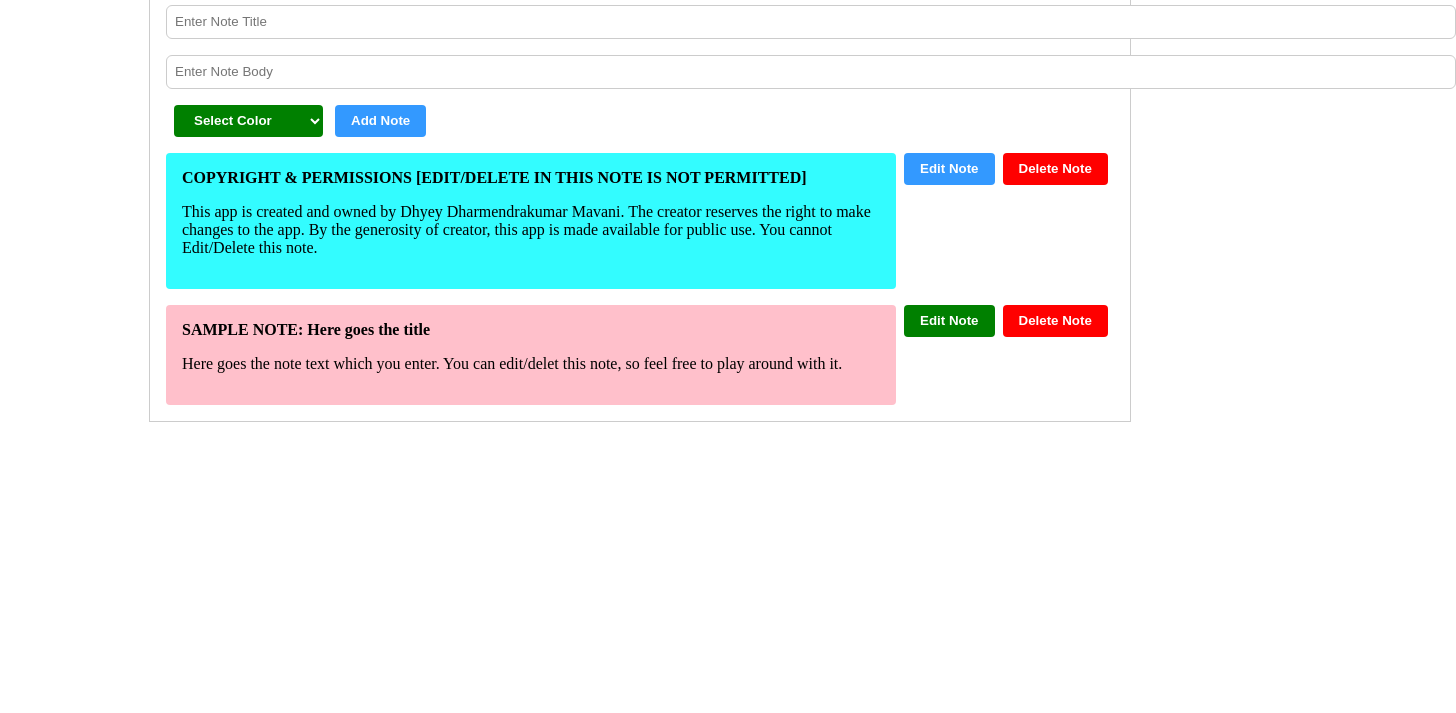
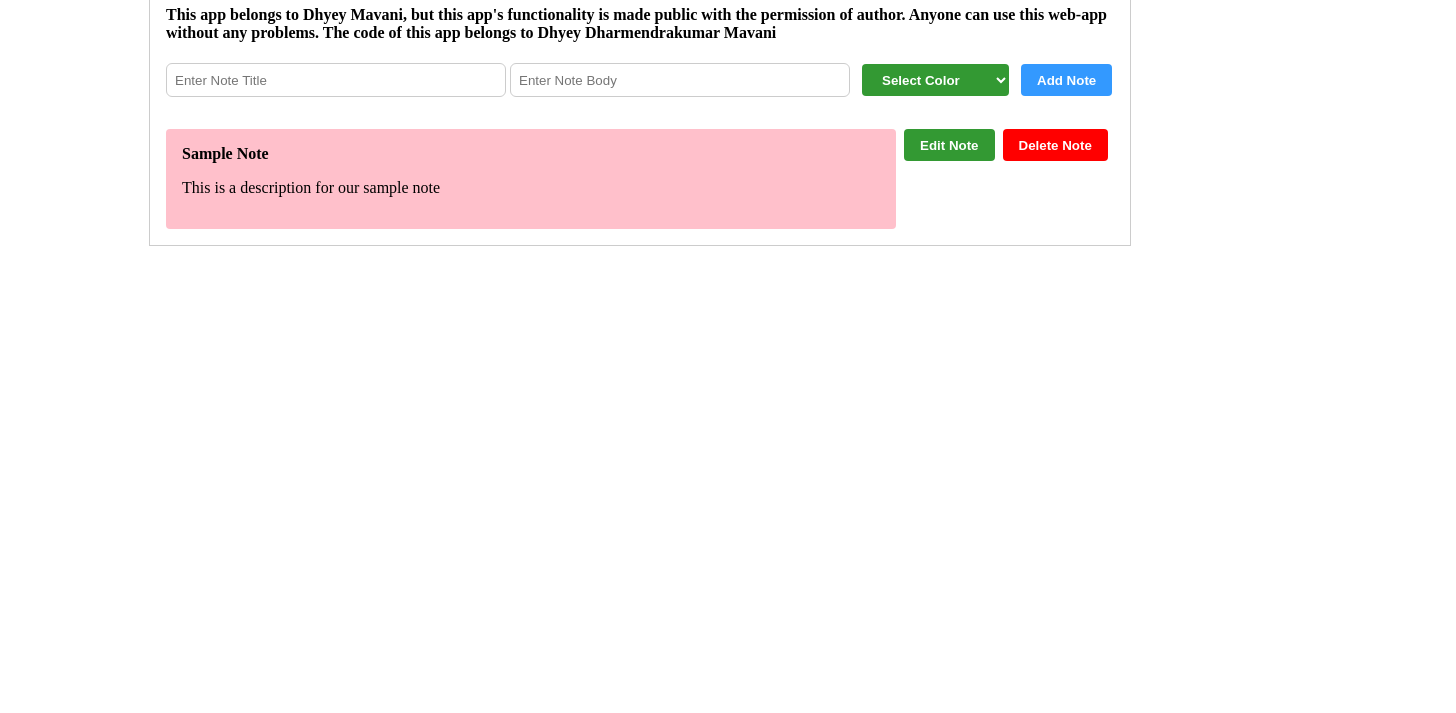
Before and after one commit to DhyeyMavani2003/Note-App, a plain HTML site: page index.html in a window 1280 px wide. Shown: the part 87-800 px from the top of the page, 1456 px wide, since content can reach past the window. Drawn offline with Linux system fonts and the light colour scheme.

Commit message:
Completed the Notes app functionalities

```diff
--- a/index.html
+++ b/index.html
@@ -2,39 +2,29 @@
 <html lang="en">
 <head>
 	<meta charset="UTF-8">
-    <meta http-equiv="X-UA-Compatible" content="IE=edge">
 	<meta name="viewport" content="width=device-width, initial-scale=1.0">
-    <link rel = "stylesheet" href = "styles.css">
-    <title>Note App created by Dhyey Mavani</title>
+    <link rel="stylesheet" href="styles.css">
+    <title>Notes App by Dhyey Mavani</title>
 </head>
 <body>
-    <div id = "notes">
-        <h2>Note App</h2>
-        <div class = "inputs">
-            <input type = "text" id = "title" placeholder="Enter Note Title">
-            <input type = "text" name = "" id = "body" placeholder="Enter Note Body">
-            <select id = "colors">
+	<div id="notes">
+		<h2>Notes App </h2>
+        <h4>This app belongs to Dhyey Mavani, but this app's functionality is made public with the permission of author. Anyone can use this web-app without any problems. The code of this app belongs to Dhyey Dharmendrakumar Mavani</h4>
+		<div class="inputs">
+			<input type="text" id="title" placeholder="Enter Note Title">
+			<input type="text" id="body" placeholder="Enter Note Body">
+			<select id="colors">
 				<option>Select Color</option>
-                <option value = "#CD5C5C">Indian Red</option>
-                <option value = "6EFF33">Neon Green</option>
-                <option value = "33FCFF">Sky Blue</option>
-                <option value = "334FFF">Dark Blue</option>
-                <option value = "FFF933">Neon Yellow</option>
-                <option value = "000000">Absolute Black</option>
+				<option value="#C46210">Alloy Orange</option>
+				<option value="#F19CBB">Amaranth Pink</option>
+				<option value="#FBCEB1">Apricot</option>
+				<option value="#B2BEB5">Ash Gray</option>
 			</select>
-            <button type = "button" class = "add">Add Note</button>
+			<button type="button" class="add">Add Note</button>
 		</div>
-        <div class = "notesDiv">
-            <div class = "note">
-                <div class = "text">
-                    <b>COPYRIGHT & PERMISSIONS [EDIT/DELETE IN THIS NOTE IS NOT PERMITTED]</b>
-                    <p>This app is created and owned by Dhyey Dharmendrakumar Mavani. The creator reserves the right to make changes to the app. By the generosity of creator, this app is made available for public use. You cannot Edit/Delete this note.</p>
-                </div>
-                <button class = "add">Edit Note</button>
-                <button class = "delete">Delete Note</button>
+		<div class="notesDiv">
 		</div>
     </div>
-    </div>
-    <script src = "index.js"></script>
+    <script src="index.js"></script>
 </body>
 </html>
--- a/index.js
+++ b/index.js
@@ -1,8 +1,8 @@
 let notes = [
 	{
 		id: new Date(),
-		title: 'SAMPLE NOTE: Here goes the title',
-		body: 'Here goes the note text which you enter. You can edit/delet this note, so feel free to play around with it.',
+		title: 'Sample Note',
+		body: 'This is a description for our sample note',
 		bgColor: 'pink'
 	}
 ]
@@ -53,7 +53,6 @@ const cancelEdit = (noteDiv) => {
 	bodyP.innerHTML = note.body;
 	editButton.onclick = () => editNote(noteDiv);
 	deleteButton.onclick = () => deleteNote(noteDiv);
-
 }
 
 const editNote = (noteDiv, editSave = false) => {
@@ -63,7 +62,7 @@ const editNote = (noteDiv, editSave = false) => {
 	const bodyP = noteDiv.querySelector('p.body');
 	bodyP.contentEditable = true;
 
-    const editButton = notesDiv.querySelector('button.edit');
+	const editButton = noteDiv.querySelector('button.edit');
 	editButton.innerHTML = 'Save Note';
 	const deleteButton = noteDiv.querySelector('button.delete');
 	deleteButton.innerHTML = 'Cancel Edit';
@@ -79,7 +78,7 @@ const editNote = (noteDiv, editSave = false) => {
 		titleP.contentEditable = false;
 		bodyP.contentEditable = false;
 		editButton.onclick = () => editNote(noteDiv);
-        deleteButton.onclick = () => deleteNoye(noteDiv);
+		deleteButton.onclick = () => deleteNote(noteDiv);
 	}
 }
 
@@ -104,6 +103,7 @@ const deleteNote = (noteDiv) => {
 }
 
 document.querySelector('button.add').onclick = () => saveNote();
+
 const notesDiv = document.querySelector('.notesDiv');
 notes.forEach(note => {
 	const noteDiv = createNoteView(note);
--- a/styles.css
+++ b/styles.css
@@ -13,7 +13,7 @@
 	margin-bottom: 16px;
 }
 .text {
-    background: #33FCFF;
+	background: #ffccff;
 	padding: 16px;
 	border-radius: 4px;
 	width: calc(100% - 250px);
@@ -24,7 +24,7 @@ input {
 	padding: 0 8px;
 	border-radius: 6px;
 	margin-bottom: 16px;
-    width: calc(150% - 150px);
+	width: calc(50% - 152px);
 }
 button, select {
 	height: 32px;
@@ -43,5 +43,5 @@ button, select {
 	background: red;
 }
 .edit, select {
-    background: green;
+	background: #339933;
 }
```
Lines whose indentation alone changed are shown as unchanged.
